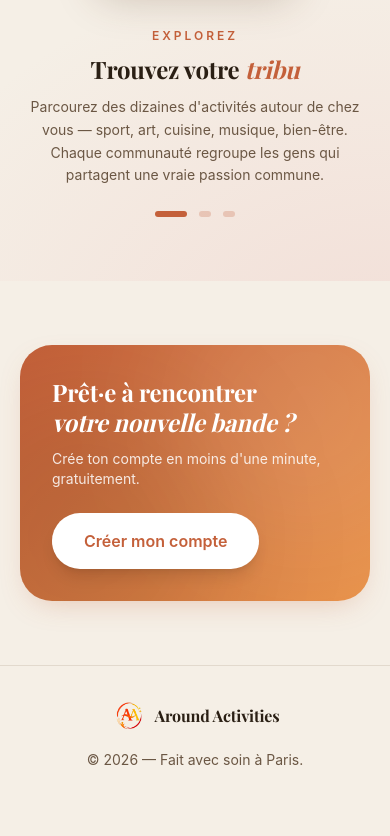
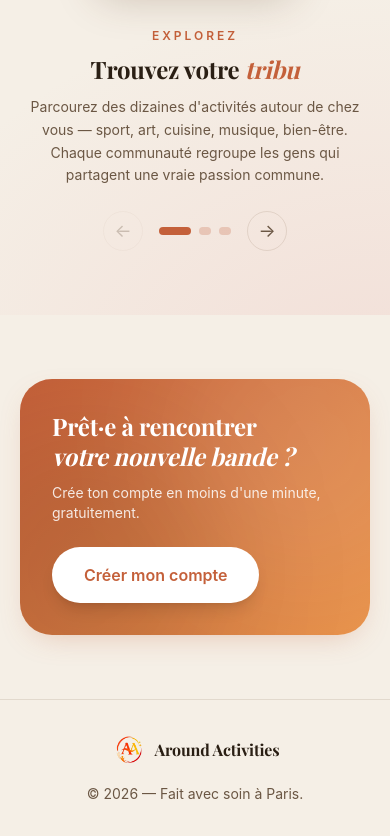
Before and after one commit to kourasoumare/frontend-Around-Activities-V2, a Next.js app: page / in a window 390 px wide. Shown: the part 1488-2324 px from the top of the page. Before the commit the page ends 2290 px from the top, so only its background shows below. Built offline with nearby package versions, Linux system fonts and the light colour scheme.

Commit message:
fix(landing): navigation mobile avec flèches ← → pour changer les écrans

```diff
--- a/src/app/page.tsx
+++ b/src/app/page.tsx
@@ -210,20 +210,35 @@ function ScrollStoryMobile() {
             <p className="mt-3 text-sm leading-relaxed text-[var(--muted-text)]">{s.text}</p>
           </div>
         ))}
-        <div className="mt-6 flex items-center justify-center gap-3">
+        <div className="mt-6 flex items-center justify-center gap-4">
+          <button
+            onClick={() => setActive((a) => Math.max(0, a - 1))}
+            disabled={active === 0}
+            className="flex h-10 w-10 items-center justify-center rounded-full border border-[var(--border)] text-[var(--muted-text)] disabled:opacity-30 text-lg"
+          >←</button>
+          <div className="flex items-center gap-2">
             {STEPS.map((_, i) => (
               <button
                 key={i}
                 onClick={() => setActive(i)}
-              className="rounded-full"
                 style={{
                   width: i === active ? 32 : 12,
-                height: 6,
+                  height: 8,
+                  borderRadius: 999,
                   background: i === active ? "var(--primary)" : "rgba(196,96,58,0.25)",
                   transition: "width 400ms cubic-bezier(0.22, 1, 0.36, 1), background 400ms ease",
+                  border: "none",
+                  cursor: "pointer",
+                  padding: 0,
                 }}
               />
             ))}
+          </div>
+          <button
+            onClick={() => setActive((a) => Math.min(STEPS.length - 1, a + 1))}
+            disabled={active === STEPS.length - 1}
+            className="flex h-10 w-10 items-center justify-center rounded-full border border-[var(--border)] text-[var(--muted-text)] disabled:opacity-30 text-lg"
+          >→</button>
         </div>
       </div>
     </div>
```
Also changed, not shown: 1 other file (tests, documents, lock files or other folders). Lines whose indentation alone changed are shown as unchanged.
